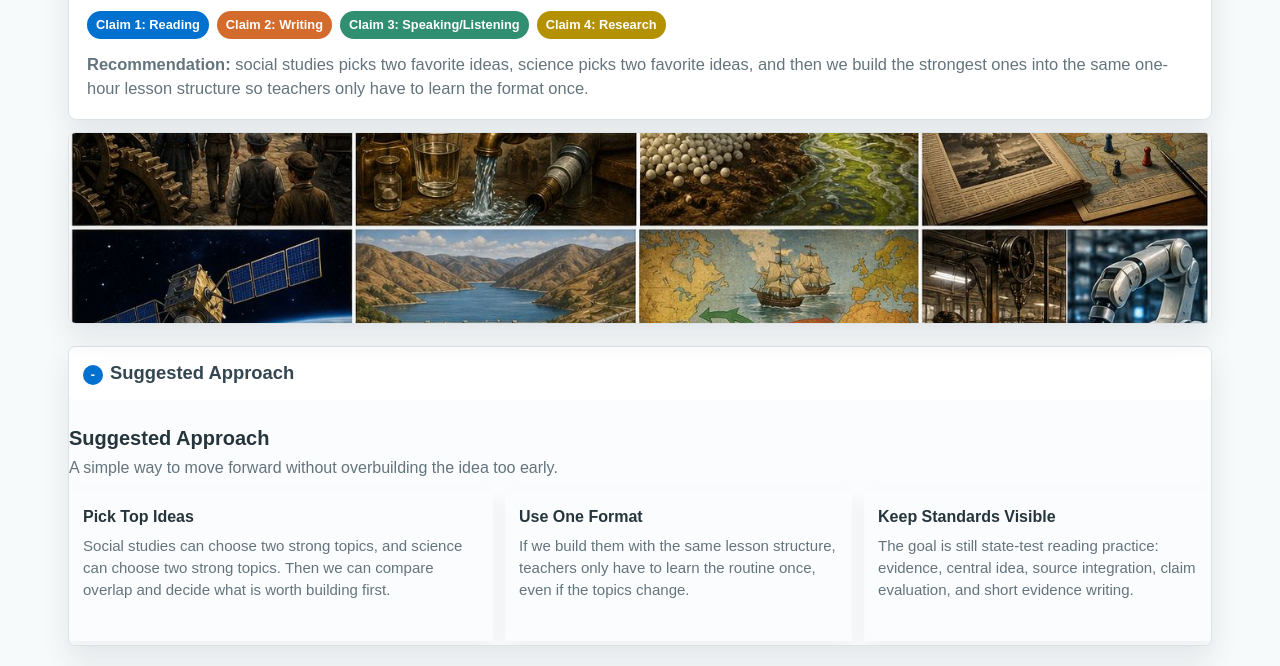
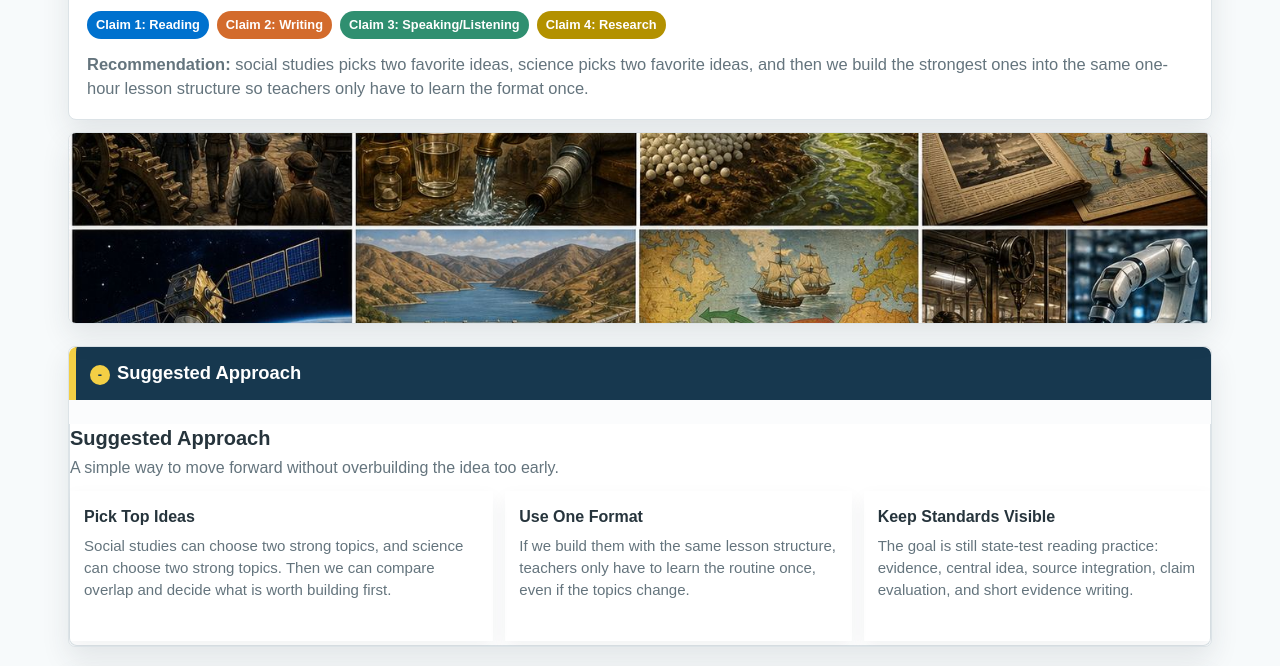
Before and after one commit to bbuchler/science-history-project-ideas, a website: page index.html in a window 1280 px wide. Shown: the part 267-933 px from the top of the page. Drawn offline with Linux system fonts and the light colour scheme.

Commit message:
Style section headers as blue bars

```diff
--- a/index.html
+++ b/index.html
@@ -439,14 +439,31 @@
     }
 
     .section-toggle > summary {
-      background: #fff;
+      background: #17384f;
       border-radius: 8px;
       font-size: 1.15rem;
       padding: 13px 14px;
+      color: #fff;
+      border-left: 7px solid var(--yellow);
+    }
+
+    .section-toggle[open] > summary {
+      border-bottom-left-radius: 0;
+      border-bottom-right-radius: 0;
+    }
+
+    .section-toggle > summary::before {
+      background: var(--yellow);
+      color: #17384f;
+      font-weight: 900;
     }
 
     .section-toggle > .section-content {
       padding: 0 0 4px;
+      background: #fff;
+      border: 1px solid var(--line);
+      border-top: 0;
+      border-radius: 0 0 8px 8px;
     }
 
     @media (max-width: 980px) {
```
